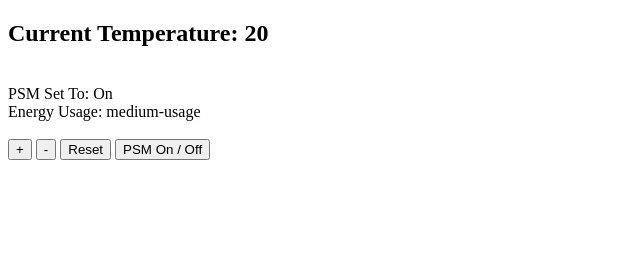
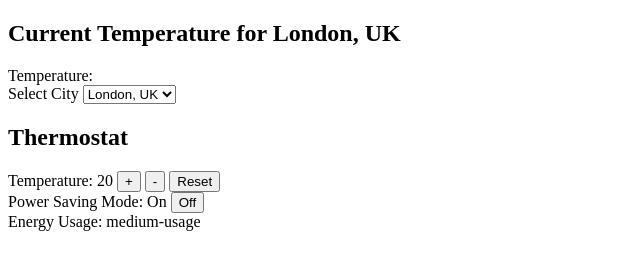
Before and after one commit to aballal/thermostat, a plain HTML site: page index.html in a window 1280 px wide. Shown: the whole page, without its empty margins (0-640 px from the left). Drawn offline with nearby package versions, Linux system fonts and the light colour scheme; no server answers.

Commit message:
Added call to weather API and displayed temperature of the selected city

```diff
--- a/index.html
+++ b/index.html
@@ -2,23 +2,39 @@
 <html>
 <head>
   <title>Thermostat</title>
-
+  <link href='style.css' rel='stylesheet' type='text/css'>
 </head>
 <body>
   <section>
-    <h1>Current Temperature: <span id='temperature'></span></h1>
-    <!-- Display temperature here -->
+    <h1>Current Temperature for <span id='city'></span></h1>
+
+    <label>Temperature:</label> <span id='outside-temperature'></span>
     <br>
-    PSM Set To: <span id='power-saving-mode'></span>
-    <!-- Display PSM here -->
-    <br>
-    Energy Usage: <span id='energy-usage'></span>
-    <!-- Display energyUsage here -->
-    <br><br>
+
+    <label>Select City</label>
+    <select id='current-city'>
+      <option value='london'>London, UK</option>
+      <option value='new-york'>New York</option>
+      <option value='paris'>Paris</option>
+      <option value='tokyo'>Tokyo</option>
+    </select>
+  </section>
+  <section>
+    <h1>Thermostat</h1>
+
+    <label>Temperature:</label> <span id='temperature'></span>
     <button id='temperature-up'> + </button>
     <button id='temperature-down'> - </button>
     <button id='reset'> Reset </button>
-    <button id='power-saving-mode-toggle'> PSM On / Off </button>
+    <br>
+
+    <label>Power Saving Mode:</label> <span id='power-saving-mode'></span>
+    <button id='power-saving-mode-toggle'></button>
+    <br>
+
+    <label>Energy Usage:</label> <span id='energy-usage'></span> <br>
+    <br>
+
   </section>
   <script src="src/thermostat.js"></script>
   <script src="http://code.jquery.com/jquery-3.2.1.js"
@@ -27,13 +43,33 @@
   <script>
   $( document ).ready(function() {
     var thermostat = new Thermostat;
-    console.log(thermostat);
-    $('#temperature').text(thermostat.getTemperature());
+    var city = 'London, UK';
+
+    updateCurrentCity();
+    updateOutsideTemperature();
+    updateTemperature();
     updatePSM();
+    updatePSMButton();
     updateEnergyUsage();
+
+    function updateCurrentCity() {
+      $('#city').text(city);
+    };
+
+    function updateOutsideTemperature() {
+      $.get('http://api.openweathermap.org/data/2.5/weather?q=' + city + '&appid=df1ce3c8a17e138622d3b9ae2e14b6bd&units=metric', function(data) {
+        $('#outside-temperature').text(data.main.temp);
+      });
+    };
 
     function updateTemperature() {
       $('#temperature').text(thermostat.getTemperature());
+      $('#temperature').attr('class', thermostat.energyUsage());
+    };
+
+    function updateEnergyUsage() {
+      $('#energy-usage').text(thermostat.energyUsage());
+      $('#energy-usage').attr('class', thermostat.energyUsage());
     };
 
     function updatePSM() {
@@ -43,9 +79,18 @@
       });
     };
 
-    function updateEnergyUsage() {
-      $('#energy-usage').text(thermostat.energyUsage());
+    function updatePSMButton() {
+      $('#power-saving-mode-toggle').text(function() {
+        if (thermostat.isPowerSavingModeOn()) return "Off";
+        return "On";
+      });
     };
+
+    $('#current-city').change(function() {
+      city = $('#current-city').val();
+      updateCurrentCity();
+      updateOutsideTemperature();
+    });
 
     $('#temperature-up').click(function() {
       thermostat.up();
@@ -68,6 +113,7 @@
     $('#power-saving-mode-toggle').click(function() {
       thermostat.togglePowerSavingMode();
       updatePSM();
+      updatePSMButton();
     });
   });
   </script>
```
